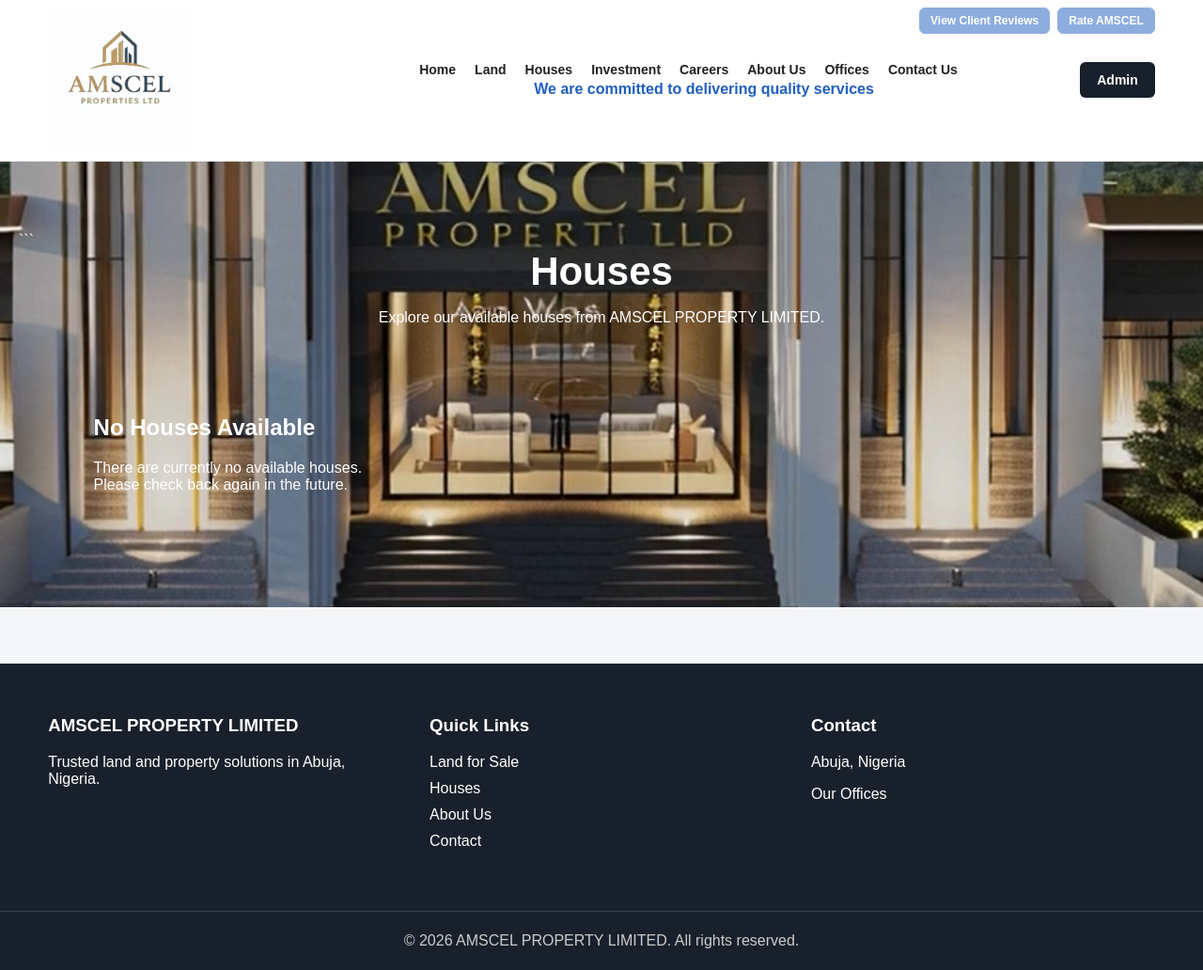
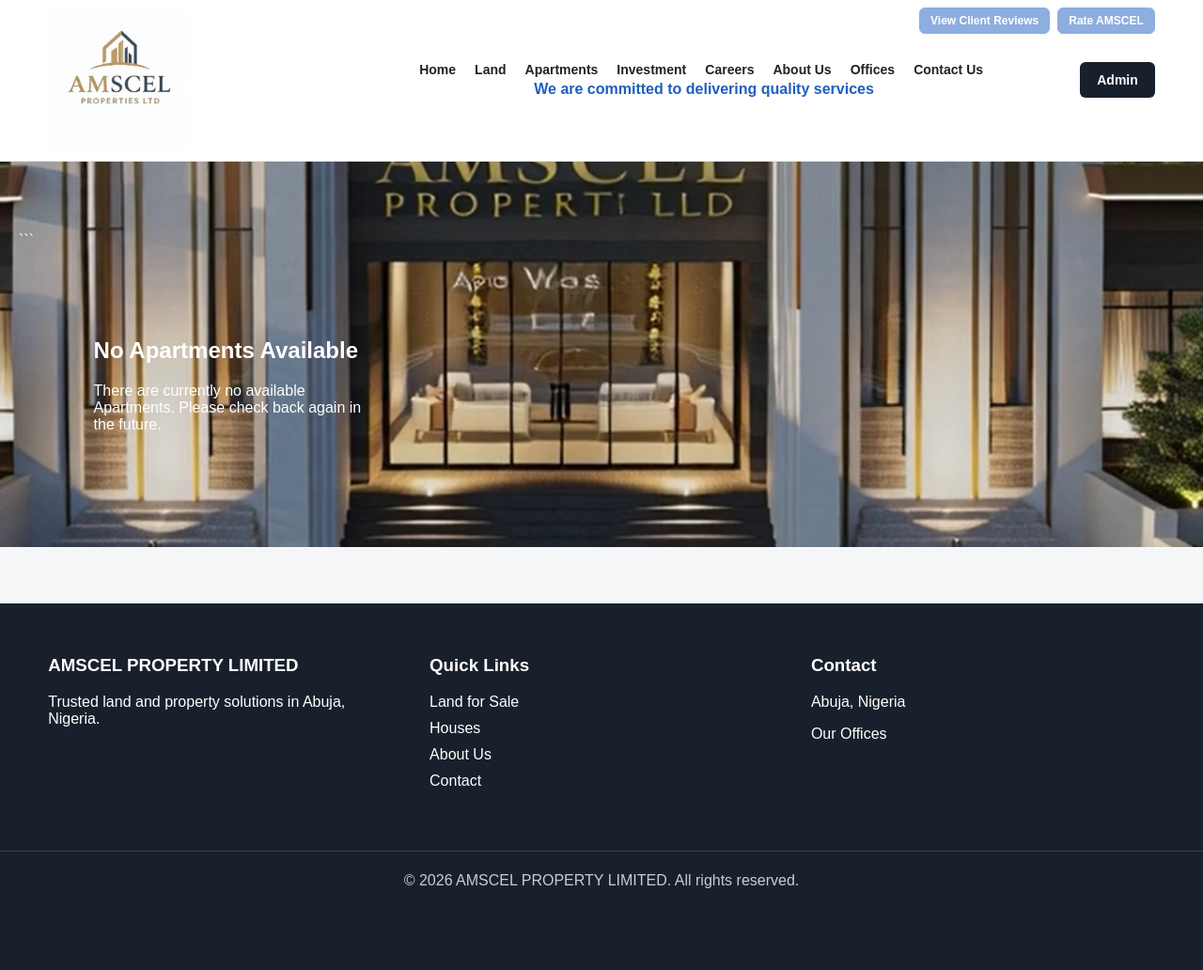
Before and after one commit to chuks234/amscel-property, a Django app: page /houses/ in a window 1280 px wide. Shown: the whole page at 94% size. After the commit the page ends 945 px from the top, so only its background shows below. Run offline with Django 5.2, Linux system fonts and the light colour scheme; tables that the repository leaves empty hold one stand-in row (values such as "Sample post").

Commit message:
Update website corrections and styling

```diff
--- a/templates/base.html
+++ b/templates/base.html
@@ -40,7 +40,7 @@
         <nav>
             <a href="/">Home</a>
             <a href="/land/">Land</a>
-            <a href="/houses/">Houses</a>
+            <a href="/houses/">Apartments</a>
             <a href="/investment/">Investment</a>
             <a href="/career/">Careers</a>
             <a href="/about/">About Us</a>
--- a/templates/properties/house_list.html
+++ b/templates/properties/house_list.html
@@ -11,12 +11,9 @@
 
     <div class="section-title">
 
-        <h1>Houses</h1>
 
-        <p>
-            Explore our available houses from
-            AMSCEL PROPERTY LIMITED.
-        </p>
+
+
 
     </div>
 
@@ -95,10 +92,10 @@
 
         <div class="detail-box">
 
-            <h2>No Houses Available</h2>
+            <h2>No Apartments Available</h2>
 
             <p>
-                There are currently no available houses.
+                There are currently no available Apartments.
                 Please check back again in the future.
             </p>
 
--- a/templates/properties/land_list.html
+++ b/templates/properties/land_list.html
@@ -6,11 +6,7 @@
 
 <section class="page-header">
     <div class="container">
-        <h1>Land for Sale</h1>
 
-        <p>
-            Explore available land opportunities from AMSCEL PROPERTY LIMITED.
-        </p>
     </div>
 </section>
 
@@ -95,7 +91,7 @@
 
             <div class="detail-box">
 
-                <h2>No Land Available</h2>
+                <h2>No Property Available</h2>
 
                 <p>
                     We currently have no available land listings.
```
